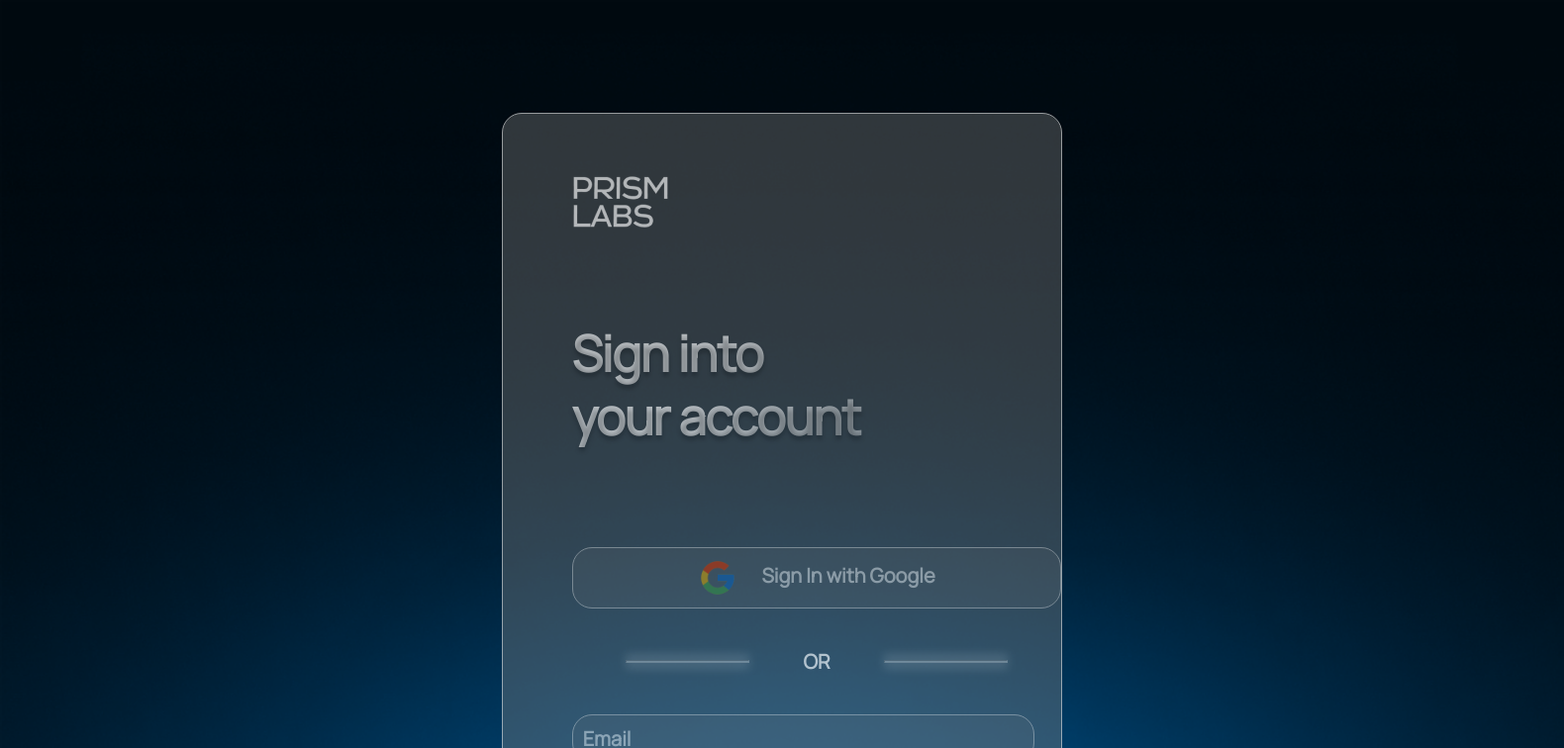
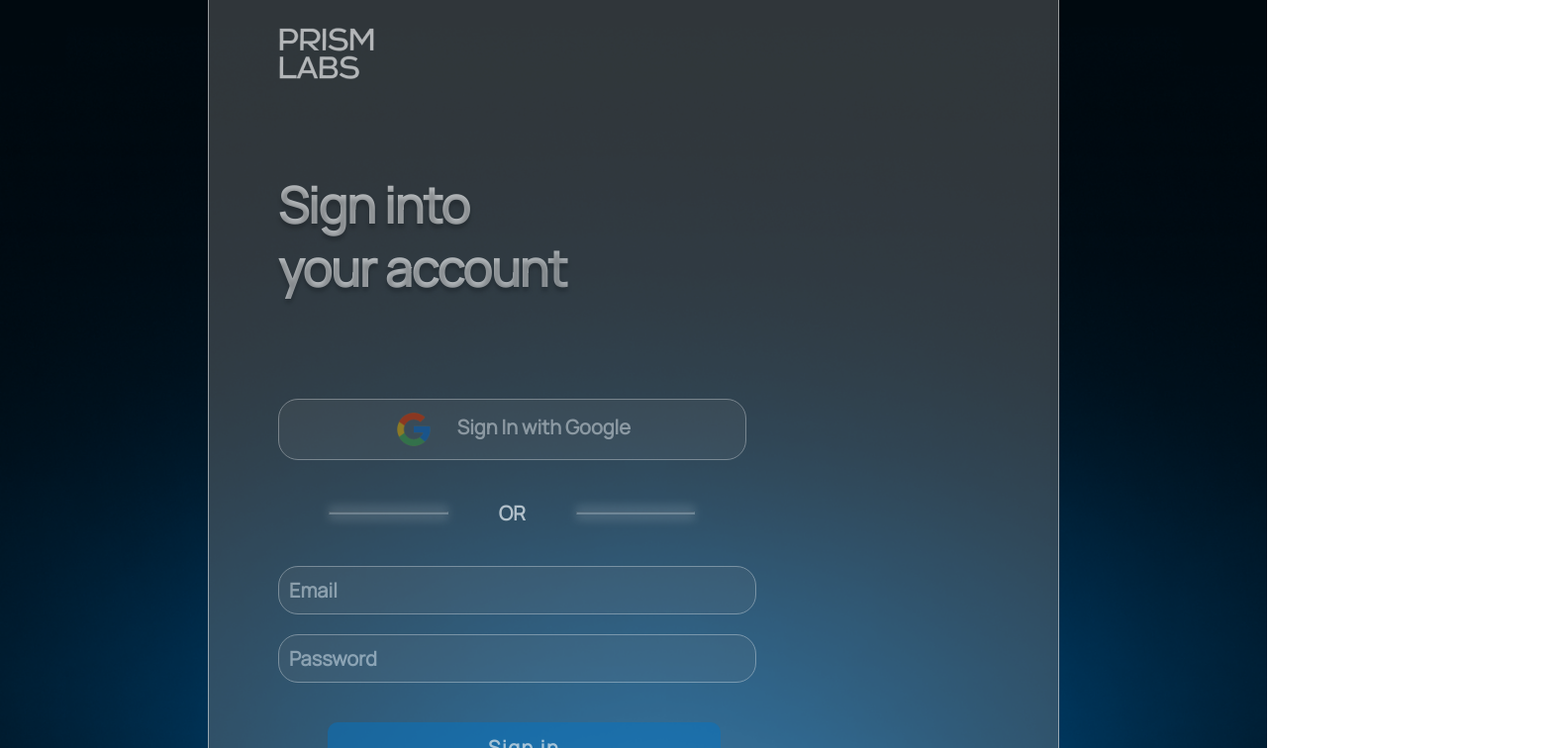
Before and after one commit to BMSM15/TrackoutTest, a React (Create React App) app in the folder client/: page /login in a window 1280 px wide. Shown: the top 756 px of the page at 99% size, 1580 px wide, since content can reach past the window. Built offline with nearby package versions, Linux system fonts and the light colour scheme; no server answers.

Commit message:
Update Client Login

```diff
--- a/client/src/App.css
+++ b/client/src/App.css
@@ -1,9 +1,7 @@
 .container {
-  display: flex;
-  flex-direction: column;
-  align-items: center;
-  justify-content: center;
+  width: 100%;
   height: 100%;
-  width: 100%;
-  background-color: #f5f5f5;
+  background-color: #141524;
+  margin: 0 auto;
+  float: none;
 }
--- a/client/src/App.js
+++ b/client/src/App.js
@@ -8,6 +8,7 @@ import {
 } from "react-router-dom";
 import Login from "./pages/Login/Login";
 import Home from "./pages/Home/Home";
+import "./App.css";
 import { history } from "./_helpers";
 import { PrivateRoute } from "./components/PrivateRoute";
 import axios from "axios";
--- a/client/src/pages/Login/Login.jsx
+++ b/client/src/pages/Login/Login.jsx
@@ -79,11 +79,13 @@ const Login = () => {
                 name="password"
                 className={styles.input}
               />
+              <div className={styles.divbutton}>
                 {
                   <button type="submit" className={styles.signin_btn}>
                     Sign in
                   </button>
                 }
+              </div>
             </div>
           </div>
         </div>
@@ -98,18 +100,20 @@ const Login = () => {
             </p>
           </div>
           <div className={styles.description2}>
+            <div className={styles.linediv}>
               <hr className={styles.line2}></hr>
+            </div>
             <div className={styles.description2_group_text}>
               <div className={styles.description2_text}>
-                <h1>Transparency</h1>
+                <p>Transparency</p>
                 <div>Know where all royalties really come from.</div>
               </div>
               <div className={styles.description2_text}>
-                <h1>Proof of Ownership</h1>
+                <p>Proof of Ownership</p>
                 <div>Get your D-ID on chain.</div>
               </div>
               <div className={styles.description2_text}>
-                <h1>One House Only</h1>
+                <p>One House Only</p>
                 <div>Manage all your rights in one place.</div>
               </div>
             </div>
--- a/client/src/pages/Login/styles.module.css
+++ b/client/src/pages/Login/styles.module.css
@@ -10,8 +10,9 @@
   width: 100%;
   height: 100vh;
   flex-shrink: 0;
-  padding: 150px;
-  margin: 0;
+  display: flex;
+  justify-content: center;
+  align-items: center;
 }
 
 .login_form_container {
@@ -22,7 +23,7 @@
 }
 
 .form_container {
-  width: 92%;
+  width: 788px;
   height: 870px;
   flex-shrink: 0;
   opacity: 0.7;
@@ -41,9 +42,8 @@
   font-size: 20px;
   font-weight: 600;
   color: #fff;
-  width: 100%;
+  width: 60%;
   padding: 10px;
-  vertical-align: middle;
 }
 
 .logo_google {
@@ -57,7 +57,7 @@
   display: flex;
   flex-direction: row;
   align-items: center;
-  width: 100%;
+  width: 60%;
 }
 
 .form_container_division h2 {
@@ -122,6 +122,13 @@
   width: 90%;
 }
 
+.divbutton {
+  width: 70%;
+  display: flex;
+  justify-content: center;
+  align-items: center;
+}
+
 .input {
   border-radius: 20px;
   border: 1px solid #d9d9d9;
@@ -135,7 +142,7 @@
   padding: 10px;
   color: #fff;
   margin-bottom: 20px;
-  width: 100%;
+  width: 65%;
 }
 ::placeholder {
   color: #fff;
@@ -164,7 +171,7 @@
 
 .login_info_container {
   position: relative;
-  width: 100%;
+  width: 1000px;
   height: 100%;
   flex-shrink: 0;
   border-radius: 0px 20px 20px 0px;
@@ -216,31 +223,38 @@
   display: flex;
   flex-direction: row;
   justify-content: start;
-  margin-top: 200px;
+  align-items: start;
+  padding-top: 50px;
+  padding-left: 170px;
 }
 
 .line2 {
   width: 1px;
+  height: 400px;
   opacity: 0.3;
   background: #fff;
   box-shadow: 0px 4px 10px 0px #fff, 0px -4px 10px 0px #fff;
   flex-shrink: 1;
-  margin-left: 100px;
+}
+
+.linediv {
+  width: 50px;
+  height: 100%;
 }
 
 .description2_group_text {
   display: flex;
   flex-direction: column;
-  flex-shrink: 1;
-  margin-right: 100px;
 }
 
 .description2_text {
   display: flex;
   flex-direction: row;
+  justify-content: start;
+  align-items: center;
 }
 
-.description2_text h1 {
+.description2_text p {
   font-family: "Manrope";
   font-size: 40px;
   font-style: normal;
```
Lines whose indentation alone changed are shown as unchanged.
